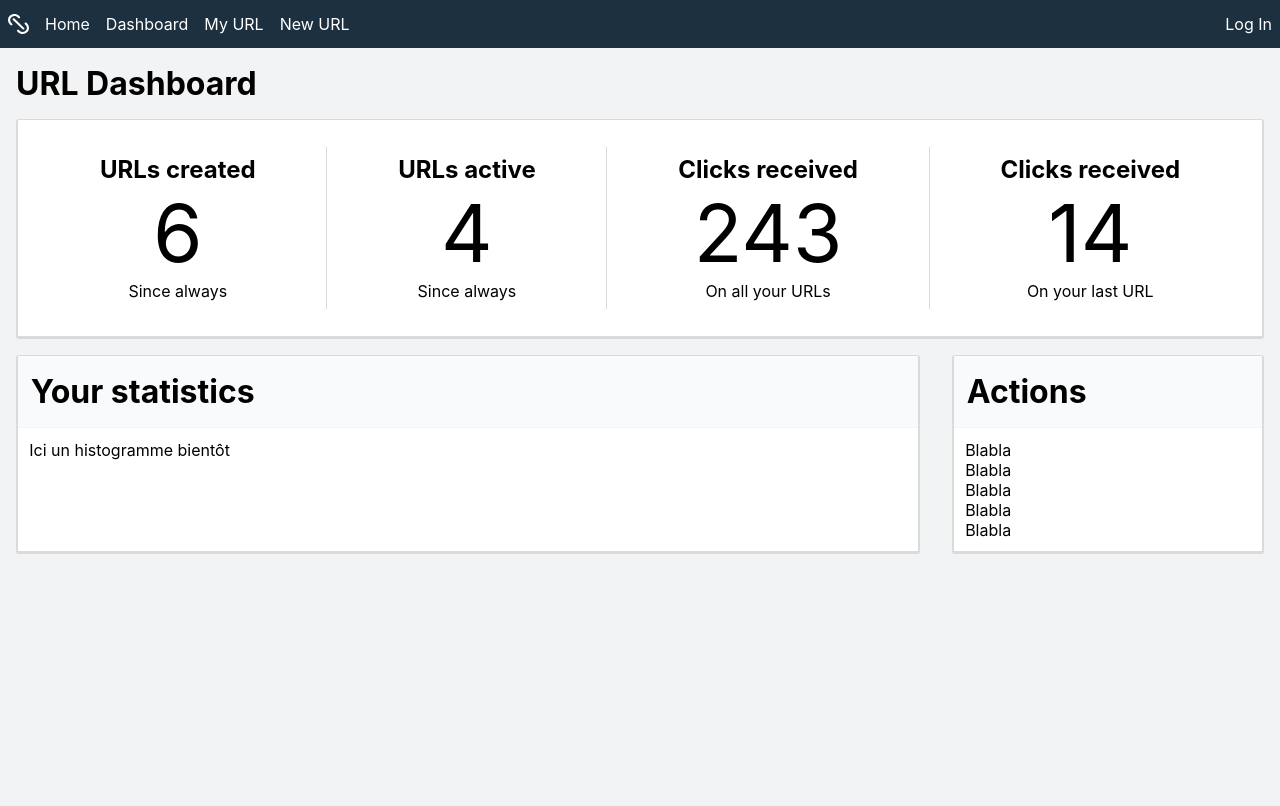
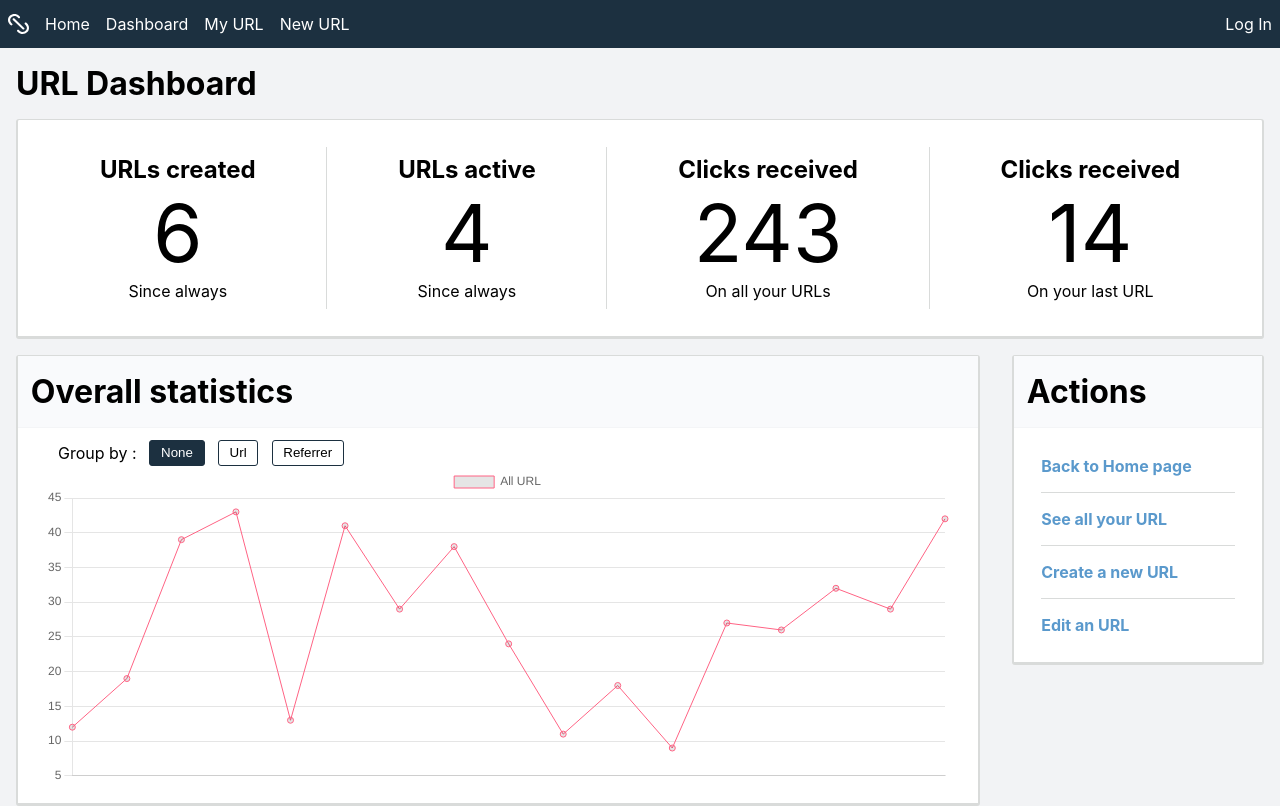
Before and after one commit to fabienzucchet/url-shortener, a React (Create React App) app in the folder front/: page /dashboard in a window 1280 px wide. Built offline with nearby package versions, Linux system fonts and the light colour scheme.

Commit message:
First version of the dashboard

```diff
--- a/front/package.json
+++ b/front/package.json
@@ -6,6 +6,9 @@
     "@testing-library/jest-dom": "^5.12.0",
     "@testing-library/react": "^11.2.7",
     "@testing-library/user-event": "^12.8.3",
+    "chart.js": "^3.3.2",
+    "chartjs-adapter-date-fns": "^1.1.0-beta.1",
+    "date-fns": "^2.22.1",
     "http-proxy-middleware": "^2.0.0",
     "js-cookie": "^2.2.1",
     "jwt-decode": "^3.1.2",
--- a/front/src/App.css
+++ b/front/src/App.css
@@ -15,8 +15,7 @@ body {
 }
 
 .main-page{
-    position: fixed;
-    top: 3em;
+    margin-top: 3em;
     width: 100%;
     display: flex;
     flex-direction: column;
@@ -190,6 +189,7 @@ div.dashboard-body {
     display: flex;
     flex-direction: row-reverse;
     justify-content: space-between;
+    align-items: flex-start;
 
 }
 
@@ -197,6 +197,51 @@ div.dashboard-body {
     flex-grow: 1
 }
 
-.overall-histogram{
+.overall-chart-container{
     flex-grow: 4;
+    max-width: 75%;
 }
+
+.overall-chart {
+    max-height: 20em;
+    padding-bottom: 2em;
+    padding-left: 1em;
+    padding-right: 1em;
+}
+
+.overall-chart-filter {
+    display: flex;
+}
+
+.filter-label{
+    padding: 0.2em 0.8em;
+}
+
+.filter-button{
+    padding: 0.2em 0.8em;
+    margin-right: 1em;
+    border: 1px solid #1C3040;
+    border-radius: 3px;
+}
+
+.filter-button-focus{
+    background-color: #1C3040;
+    color: #FFF;
+}
+
+.filter-button-unfocus{
+    background-color: #FFF;
+}
+
+a.dashboard-action{
+    text-decoration: none;
+    color: #5A99CC;
+    padding: 1em 0;
+    margin: 0 1em;
+    border-bottom: 1px solid #D9DBDA;
+    font-weight: bold;
+}
+
+a.dashboard-action:last-child{
+    border: 0;
+}
--- a/front/src/components/base/Page.js
+++ b/front/src/components/base/Page.js
@@ -15,7 +15,7 @@ const Page = (props: Props) => {
     return (
         <div className={`page ${isCentered ? "page-center" : "page-stretch"}`}>
             {title && <h1 className="page-title ">{title}</h1>}
-            <div className={`${bodyClassName}`}>
+            <div className={`${bodyClassName ? bodyClassName : ""}`}>
                 {children}
             </div>
         </div>
--- a/front/src/components/base/Widget.js
+++ b/front/src/components/base/Widget.js
@@ -11,9 +11,9 @@ const Widget = (props: Props) => {
     const { title, children, className, bodyClassName } = props;
 
     return (
-        <div className={`widget ${className}`}>
+        <div className={`widget ${className ? className : ""}`}>
             {title && <h1 className="widget-title">{title}</h1>}
-            <div className={`widget-body ${bodyClassName}`}>
+            <div className={`widget-body ${bodyClassName ? bodyClassName : ""}`}>
                 {children}
             </div>
         </div>
--- a/front/src/components/dashboard/DashboardPage.js
+++ b/front/src/components/dashboard/DashboardPage.js
@@ -4,6 +4,7 @@ import Page from '../base/Page';
 import Widget from '../base/Widget';
 
 import MetricHeader from './MetricHeader';
+import OverallChart from './OverallChart';
 
 const DashboardPage = () => {
 
@@ -12,10 +13,13 @@ const DashboardPage = () => {
             <MetricHeader />
             <div className="dashboard-body">
                 <Widget title="Actions" className="dashboard-actions-menu" bodyClassName="column-widget">
-                    Blabla <br />Blabla <br />Blabla <br />Blabla <br />Blabla <br />
+                    <a className="dashboard-action" href="/" onClick={() => { console.log("Click") }}>Back to Home page</a>
+                    <a className="dashboard-action" href="/url/list" onClick={() => { console.log("Click") }}>See all your URL</a>
+                    <a className="dashboard-action" href="/url/create" onClick={() => { console.log("Click") }}>Create a new URL</a>
+                    <a className="dashboard-action" href="/url/edit" onClick={() => { console.log("Click") }}>Edit an URL</a>
                 </Widget>
-                <Widget title="Your statistics" className="overall-histogram">
-                    Ici un histogramme bientôt
+                <Widget title="Overall statistics" className="overall-chart-container">
+                    <OverallChart />
                 </Widget>
             </div>
         </Page>
--- a/front/src/components/dashboard/MetricHeader.js
+++ b/front/src/components/dashboard/MetricHeader.js
@@ -30,8 +30,9 @@ const MetricHeader = () => {
 
     return (
         <Widget bodyClassName="row-widget dashboard-metric-header">
-            {metrics.map(({ title, figure, legend }) => (
+            {metrics.map(({ title, figure, legend }, idx) => (
                 <MetricBox
+                    key={idx}
                     title={title}
                     figure={figure}
                     legend={legend} />
--- /dev/null
+++ b/front/src/components/dashboard/OverallChart.js
@@ -0,0 +1,94 @@
+import React, { useCallback, useEffect, useRef, useState } from 'react';
+import { Chart, registerables } from 'chart.js';
+import 'chartjs-adapter-date-fns';
+
+Chart.register(...registerables);
+
+const mockDatasets = {
+    "none": [{ label: "All URL", borderColor: ["rgba(255, 99, 132, 1)",], borderWidth: 1, data: [{ x: 1621161602, y: 12 },{ x: 1621248002, y: 19 },{ x: 1621334402, y: 39 },{ x: 1621420802, y: 43 },{ x: 1621507202, y: 13 },{ x: 1621593602, y: 41 },{ x: 1621680002, y: 29 },{ x: 1621766402, y: 38 },{ x: 1621852802, y: 24 },{ x: 1621939202, y: 11 },{ x: 1622025602, y: 18 },{ x: 1622112002, y: 9 },{ x: 1622198402, y: 27 },{ x: 1622284802, y: 26 },{ x: 1622371202, y: 32 },{ x: 1622457602, y: 29 },{ x: 1622544002, y: 42 }]}],
+    "url": [
+        { label: "URL 1", borderColor: ["rgba(255, 99, 132, 1)",], borderWidth: 1, data: [{ x: 1621161602, y: 12 }, { x: 1621248002, y: 19 }, { x: 1621334402, y: 39 }, { x: 1621420802, y: 43 }, { x: 1621507202, y: 13 }, { x: 1621593602, y: 41 }, { x: 1621680002, y: 29 }, { x: 1621766402, y: 38 }, { x: 1621852802, y: 24 }, { x: 1621939202, y: 11 }, { x: 1622025602, y: 18 }, { x: 1622112002, y: 9 }, { x: 1622198402, y: 27 }, { x: 1622284802, y: 26 }, { x: 1622371202, y: 32 }, { x: 1622457602, y: 29 }, { x: 1622544002, y: 42 }] },
+        { label: "URL 2", borderColor: ["rgba(0, 99, 132, 1)",], borderWidth: 1, data: [{ x: 1621161602, y: 19 }, { x: 1621248002, y: 39 }, { x: 1621334402, y: 43 }, { x: 1621420802, y: 13 }, { x: 1621507202, y: 41 }, { x: 1621593602, y: 29 }, { x: 1621680002, y: 38 }, { x: 1621766402, y: 24 }, { x: 1621852802, y: 11 }, { x: 1621939202, y: 18 }, { x: 1622025602, y: 9 }, { x: 1622112002, y: 27 }, { x: 1622198402, y: 26 }, { x: 1622284802, y: 32 }, { x: 1622371202, y: 29 }, { x: 1622457602, y: 42 }, { x: 1622544002, y: 12 }] },
+        { label: "URL 3", borderColor: ["rgba(253, 0, 132, 1)",], borderWidth: 1, data: [{ x: 1621161602, y: 39 }, { x: 1621248002, y: 43 }, { x: 1621334402, y: 13 }, { x: 1621420802, y: 41 }, { x: 1621507202, y: 29 }, { x: 1621593602, y: 38 }, { x: 1621680002, y: 24 }, { x: 1621766402, y: 11 }, { x: 1621852802, y: 18 }, { x: 1621939202, y: 9 }, { x: 1622025602, y: 27 }, { x: 1622112002, y: 26 }, { x: 1622198402, y: 32 }, { x: 1622284802, y: 29 }, { x: 1622371202, y: 42 }, { x: 1622457602, y: 12 }, { x: 1622544002, y: 19 }] },
+        { label: "URL 4", borderColor: ["rgba(252, 99, 0, 1)",], borderWidth: 1, data: [{ x: 1621161602, y: 43 }, { x: 1621248002, y: 13 }, { x: 1621334402, y: 41 }, { x: 1621420802, y: 29 }, { x: 1621507202, y: 38 }, { x: 1621593602, y: 24 }, { x: 1621680002, y: 11 }, { x: 1621766402, y: 18 }, { x: 1621852802, y: 9 }, { x: 1621939202, y: 27 }, { x: 1622025602, y: 26 }, { x: 1622112002, y: 32 }, { x: 1622198402, y: 29 }, { x: 1622284802, y: 42 }, { x: 1622371202, y: 12 }, { x: 1622457602, y: 19 }, { x: 1622544002, y: 39 }] }
+    ],
+    "referrer": [
+        { label: "Referrer 1", borderColor: ["rgba(255, 99, 132, 1)",], borderWidth: 1, data: [{ x: 1621161602, y: 13 }, { x: 1621248002, y: 41 }, { x: 1621334402, y: 29 }, { x: 1621420802, y: 38 }, { x: 1621507202, y: 24 }, { x: 1621593602, y: 11 }, { x: 1621680002, y: 18 }, { x: 1621766402, y: 9 }, { x: 1621852802, y: 27 }, { x: 1621939202, y: 26 }, { x: 1622025602, y: 32 }, { x: 1622112002, y: 29 }, { x: 1622198402, y: 42 }, { x: 1622284802, y: 12 }, { x: 1622371202, y: 19 }, { x: 1622457602, y: 39 }, { x: 1622544002, y: 43 }] },
+        { label: "Referrer 2", borderColor: ["rgba(0, 99, 132, 1)",], borderWidth: 1, data: [{ x: 1621161602, y: 41 }, { x: 1621248002, y: 29 }, { x: 1621334402, y: 38 }, { x: 1621420802, y: 24 }, { x: 1621507202, y: 11 }, { x: 1621593602, y: 18 }, { x: 1621680002, y: 9 }, { x: 1621766402, y: 27 }, { x: 1621852802, y: 26 }, { x: 1621939202, y: 32 }, { x: 1622025602, y: 29 }, { x: 1622112002, y: 42 }, { x: 1622198402, y: 12 }, { x: 1622284802, y: 19 }, { x: 1622371202, y: 39 }, { x: 1622457602, y: 43 }, { x: 1622544002, y: 13 }] }
+    ]
+}
+
+const chartConfig = {
+    type: "line",
+    data: {
+        datasets: mockDatasets["none"]
+    },
+    options: {
+        scales: {
+            x: {
+                type: 'time',
+                time: {
+                    unit: 'day'
+                }
+            },
+            yAxes: [
+                {
+                    ticks: {
+                        beginAtZero: true
+                    }
+                }
+            ]
+        },
+        responsive: true,
+        maintainAspectRatio: false,
+    }
+};
+
+const OverallChart = () => {
+    const chartContainer = useRef(null);
+    const [chartInstance, setChartInstance] = useState(null);
+
+    useEffect(() => {
+        if (chartContainer && chartContainer.current) {
+            const newChartInstance = new Chart(chartContainer.current, chartConfig);
+            setChartInstance(newChartInstance);
+        }
+    }, [chartContainer]);
+
+    const updateDataset = useCallback((newDataset) => {
+        chartInstance.data.datasets = newDataset;
+        chartInstance.update();
+    }, [chartInstance]);
+
+    const [filter, setFilter] = useState('none');
+
+    const noneFilter = useCallback(() => {
+        setFilter('none');
+        updateDataset(mockDatasets["none"]);
+    }, [updateDataset]);
+
+    const urlFilter = useCallback(() => {
+        setFilter('url');
+        updateDataset(mockDatasets["url"]);
+    }, [updateDataset]);
+
+    const referrerFilter = useCallback(() => {
+        setFilter('referrer');
+        updateDataset(mockDatasets["referrer"]);
+    }, [updateDataset]);
+
+    return (
+        <div className="overall-chart">
+            <div className="overall-chart-filter">
+                <span className="filter-label">Group by :</span>
+                <button className={`filter-button ${filter === "none" ? "filter-button-focus" : "filter-button-unfocus"}`} onClick={noneFilter}>None</button>
+                <button className={`filter-button ${filter === "url" ? "filter-button-focus" : "filter-button-unfocus"}`} onClick={urlFilter}>Url</button>
+                <button className={`filter-button ${filter === "referrer" ? "filter-button-focus" : "filter-button-unfocus"}`} onClick={referrerFilter}>Referrer</button>
+            </div>
+            <canvas ref={chartContainer} />
+        </div>
+    );
+
+};
+
+export default OverallChart;
```
Also changed, not shown: 1 other file (tests, documents, lock files or other folders).
